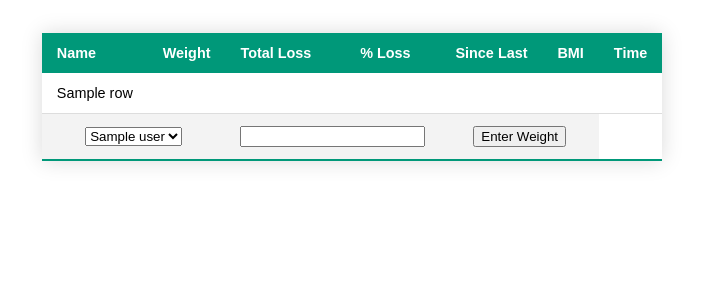
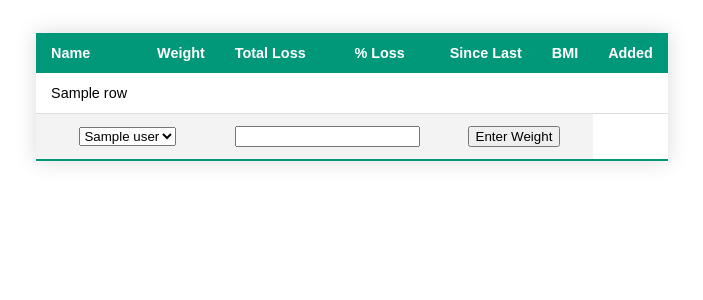
Before and after one commit to marcevald/weightApp, a Flask app: template templates/index.htm in a window 1280 px wide. Shown: the top 300 px of the page, without its empty margins (288-991 px from the left). Run offline with Flask 2, Linux system fonts and the light colour scheme; the template is opened without the code that fills it: most values are stand-ins (such as "Sample title", 1, 10 or a date in 2020).

Commit message:
added initialisation of timestamp

```diff
--- a/templates/index.htm
+++ b/templates/index.htm
@@ -14,7 +14,7 @@
             <th><a href="/byrel" > % Loss </a> </th>
             <th>Since Last</th>
             <th><a href="/bybmi" >BMI</a> </th>
-            <th>Time </th>
+            <th>Added</th>
         </tr>
     </thead>
 
```
